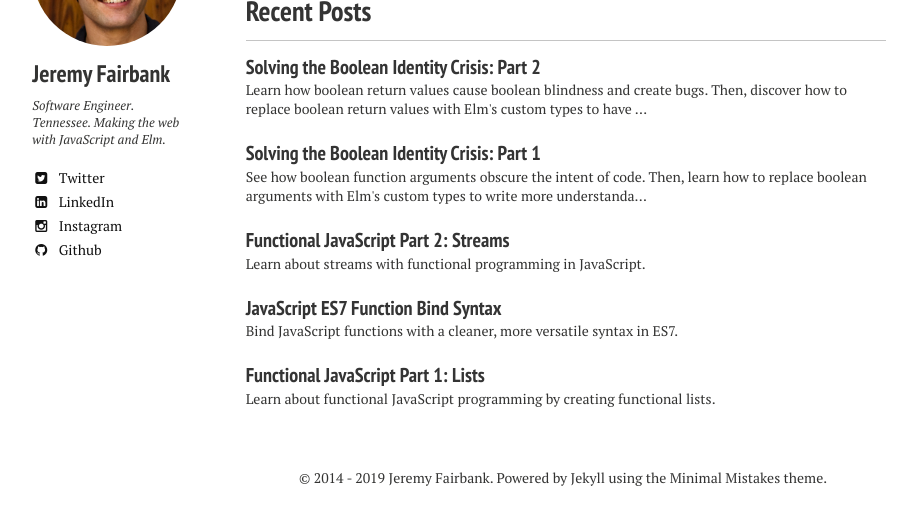
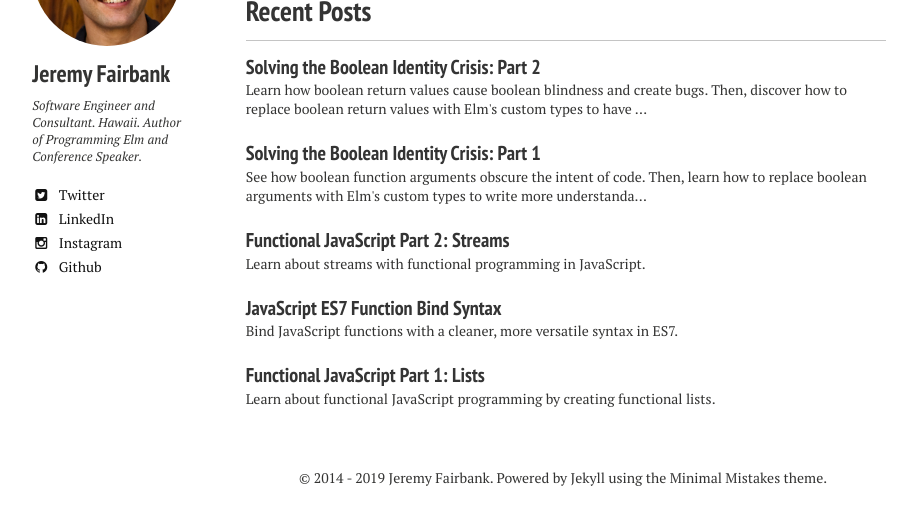
Before and after one commit to jfairbank/blog, a Jekyll site: the page built from index.md, in a window 1280 px wide, cut to the strip 661-1197 px from the top of the page. Shown: the top 525 px of the strip, without its empty margins (21-918 px from the left). Built offline with Jekyll 4.4.1, drawn with Linux system fonts in a browser that asks for light colours; nearby versions of some CDN libraries.

Commit message:
Update bio and location

```diff
--- a/_config-dev.yml
+++ b/_config-dev.yml
@@ -26,9 +26,9 @@ kramdown:
 owner:
   name: Jeremy Fairbank
   avatar: bio-photo-1.jpg
-  bio: "Making the web with JavaScript and Elm."
-  role: "Software Engineer"
-  location: Tennessee
+  bio: "Author of Programming Elm and Conference Speaker."
+  role: "Software Engineer and Consultant"
+  location: Hawaii
   email:
   disqus-shortname: jeremyfairbankblog
   twitter: elpapapollo
--- a/_config.yml
+++ b/_config.yml
@@ -30,9 +30,9 @@ kramdown:
 owner:
   name: Jeremy Fairbank
   avatar: bio-photo-1.jpg
-  bio: "Making the web with JavaScript and Elm."
-  role: "Software Engineer"
-  location: Tennessee
+  bio: "Author of Programming Elm and Conference Speaker."
+  role: "Software Engineer and Consultant"
+  location: Hawaii
   email:
   disqus-shortname: jeremyfairbankblog
   twitter: elpapapollo
--- a/_data/authors.yml
+++ b/_data/authors.yml
@@ -3,6 +3,6 @@ jeremy_fairbank:
   name: Jeremy Fairbank
   web: http://blog.jeremyfairbank.com
   email: elpapapollo@gmail.com
-  bio: "JavaScript engineer and functional programmer."
+  bio: "Author of Programming Elm. Software Engineer and Consultant. Speaker."
   avatar: bio-photo-1.jpg
   twitter: elpapapollo
```
